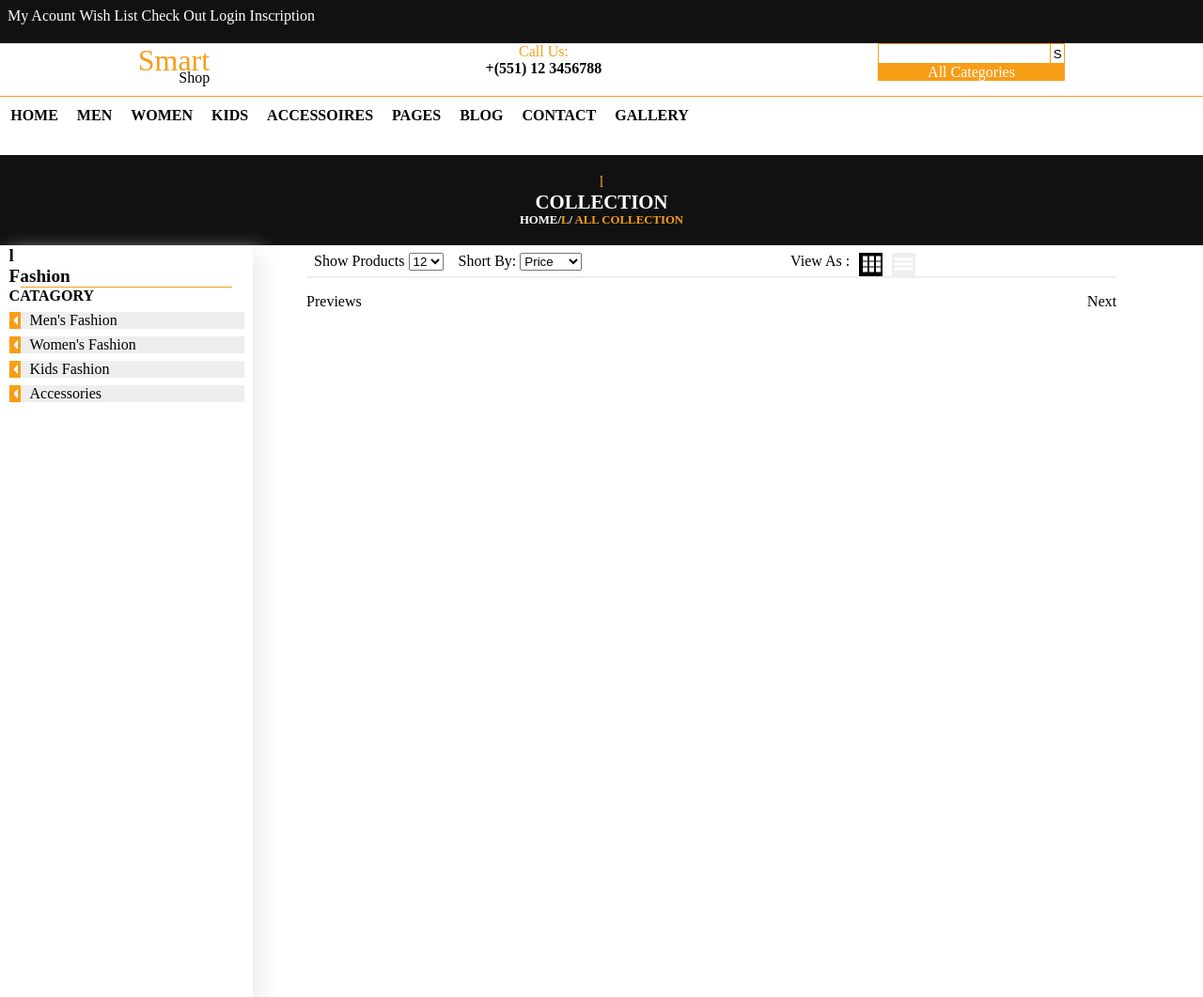
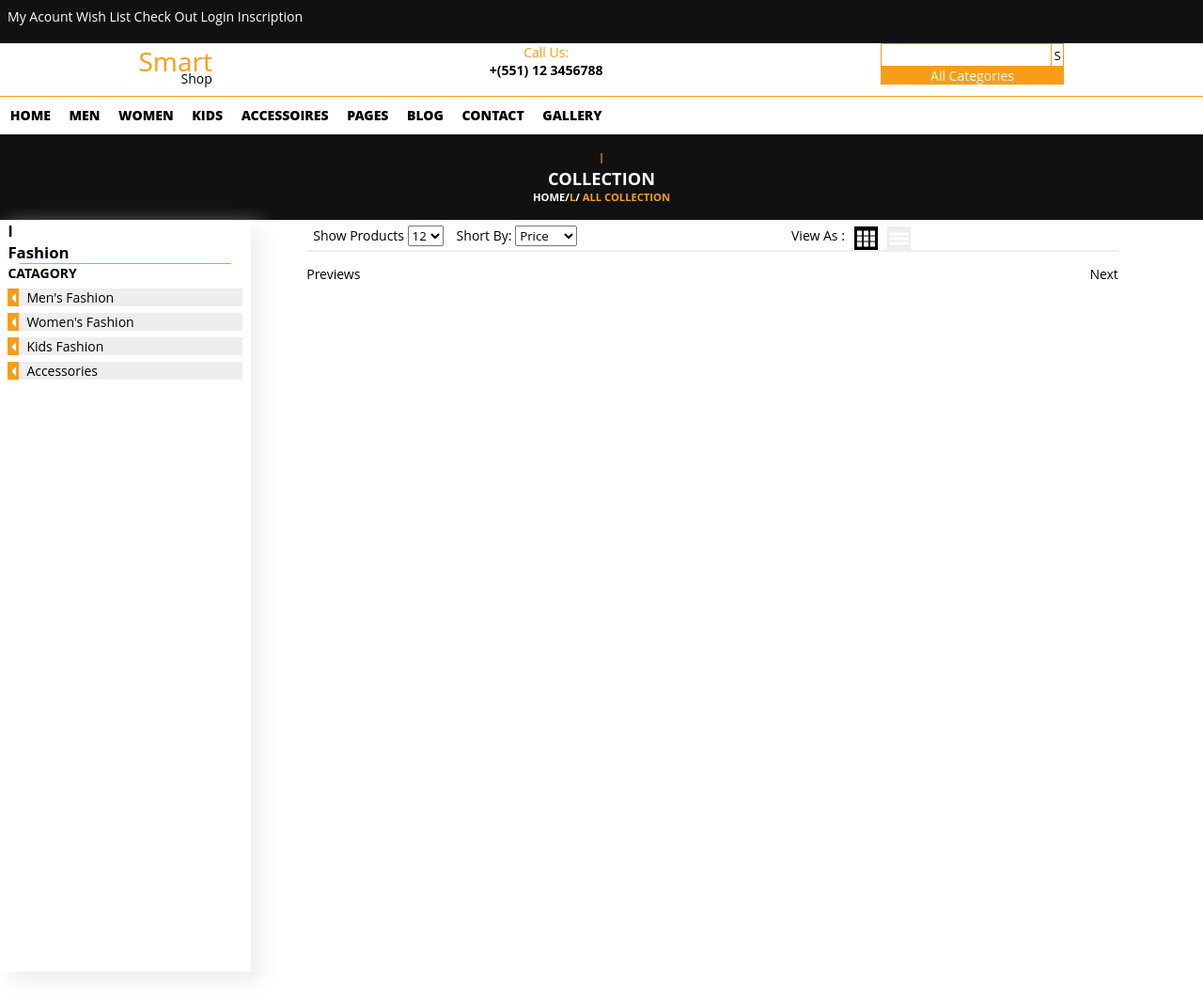
Before and after one commit to barinale/ecomercewebsite, a plain HTML site: page Collection.html in a window 1280 px wide. Shown: the top 1061 px of the page at 94% size. Drawn offline with Linux system fonts and the light colour scheme.

Commit message:
fixing bugs etape 1

```diff
--- a/javascript/CollectionJs.js
+++ b/javascript/CollectionJs.js
@@ -132,11 +132,9 @@ import * as texst from './JsonObject/JsonObject.js'
 const DisplayItemC = new DisplayItem(NumberOfP,ShortByP,ParentItemForProductMenu,texst.default,ParentButton,ViewOptionFull,ViewOptionCard);
 let arrButtonsForNav = ["#CollectionMenButton","#CollectionWomenButton","#CollectionKidsButton","#CollectionAccessoiresButton"]
 let arrButtonValues = ["Men","Women","Kids","accesoires"]
-for(let i =0;i<arrButtonsForNav.length;i++){
 
-  document.querySelector(arrButtonsForNav[i]).addEventListener("click",(e)=>{
-    e.preventDefault();
-    window.location.href="Collection.html?type="+arrButtonValues[i];
-  })
 
-}
+arrButtonsForNav.forEach((item, i) => {
+  // document.querySelector(item).getAttribute("href").innerText +="dd";
+document.querySelector(item).href+="?type="+arrButtonValues[i];
+});
--- a/javascript/itemProduct.js
+++ b/javascript/itemProduct.js
@@ -17,7 +17,7 @@ svg >*{
   fill:white;
   stroke:white;
   }
-
+a{text-decoration:none;color:black;}
   ul{
     list-style:none;
   }
@@ -171,11 +171,11 @@ h1{
   <div id="WebProduct">
     <div id="ProductImageInfo" class="ViewCard">
       <div id="ProductImage">
-      <img src="" id="eventForSungleProduct"/>
+      <a href="SingleProduct.html?id=" id="eventForSungleProduct">  <img src="" id=""/></a>
       </div>
       <div id="ProductInfo">
-      <h1 id="eventForSungleProduct"><slot name="name"/></h1>
-      <h3 id="eventForSungleProduct" ><slot name="prix"/></h3>
+          <h1 id="">  <a href="SingleProduct.html?id=" id="eventForSungleProduct"><slot name="name"/></a></h1>
+        <h3  >  <a href="SingleProduct.html?id=" id="eventForSungleProduct"><slot name="prix"/></a></h3>
         <hr>
         <p>Lorem ipsum dolor sit nim on ula commodo consequat. adent, sunt in culpa qui officia deserunt mollit anim id est laborum.</p>
         <div id="eventCart">
@@ -356,8 +356,18 @@ export default class item extends HTMLElement{
       this.shadowRoot.appendChild(ItemProduct.content.cloneNode(true));
       this.shadowRoot.querySelector("img").src=this.getAttribute("image");
       this.displayitemFullOrCard(this.getAttribute("ViewOption"));
+      this.changeLinkHref();
+    }
+    //for change a href to pridcut Single Page
+    changeLinkHref(){
+this.shadowRoot.querySelectorAll("#eventForSungleProduct").forEach((item, i) => {
+              item.href+=this.getAttribute("NumberId");
+});
+
 
     }
+
+
     //for display on user option full or Card in Collection Page
     displayitemFullOrCard(viewOprion){
       switch (viewOprion) {
@@ -365,11 +375,11 @@ export default class item extends HTMLElement{
         this.shadowRoot.querySelector("#WebProduct").style.width="100%";
         this.shadowRoot.querySelector("#WebProduct").style.minHeight="50px";
 
-        console.log(this.shadowRoot.querySelector("#ProductImageInfo").className="ViewFull")
+        this.shadowRoot.querySelector("#ProductImageInfo").className="ViewFull"
           break;
           case "ViewCard":
 
-        console.log(this.shadowRoot.querySelector("#ProductImageInfo").className="ViewCard")
+          this.shadowRoot.querySelector("#ProductImageInfo").className="ViewCard"
 
           break;
           default:
--- a/style/Gallery.css
+++ b/style/Gallery.css
@@ -10,6 +10,19 @@ margin:0;
 }
 body,html{
   overflow-x: hidden;
+}
+@import url('https://fonts.googleapis.com/css2?family=Open+Sans&display=swap');
+@import url('https://fonts.googleapis.com/css2?family=Montserrat:wght@200&family=Open+Sans&display=swap');
+*{
+  font-family: 'Open Sans', sans-serif;
+}
+span{
+  font-family: 'Montserrat', sans-serif;
+
+font-family: 'Open Sans', sans-serif;
+}
+html{
+  font-size: 14px;
 }
 /**header compentn*/
 input[type="checkbox"]{display: none;}
@@ -287,10 +300,11 @@ input[id="MenuShow"]:checked + #navBar{left:0%;}
  #navBar{
    position: -webkit-sticky;
    position: sticky;
-  height:40px;
+  height:20px;
     border: 0;
     width:100%;
     padding:0.7em 0.2em;
+
  }
  #navBar > ul >li{
 display: inline;
--- a/style/SingleProduct.css
+++ b/style/SingleProduct.css
@@ -302,7 +302,7 @@ input[id="MenuShow"]:checked + #navBar{left:0%;}
  #navBar{
    position: -webkit-sticky;
    position: sticky;
-  height:40px;
+  height:20px;
     border: 0;
     width:100%;
     padding:0.7em 0.2em;
--- a/style/collection.css
+++ b/style/collection.css
@@ -9,6 +9,19 @@ html{
 }
 body{
     overflow-x: hidden;
+}
+@import url('https://fonts.googleapis.com/css2?family=Open+Sans&display=swap');
+@import url('https://fonts.googleapis.com/css2?family=Montserrat:wght@200&family=Open+Sans&display=swap');
+*{
+  font-family: 'Open Sans', sans-serif;
+}
+span{
+  font-family: 'Montserrat', sans-serif;
+
+font-family: 'Open Sans', sans-serif;
+}
+html{
+  font-size: 14px;
 }
 *{padding:0;margin:0;}
 .content{width:90%;margin: auto;}
@@ -295,7 +308,7 @@ input[id="MenuShow"]:checked + #navBar{left:0%;}
  #navBar{
    position: -webkit-sticky;
    position: sticky;
-  height:40px;
+  height:20px;
     border: 0;
     width:100%;
     padding:0.7em 0.2em;
--- a/style/contact.css
+++ b/style/contact.css
@@ -4,7 +4,9 @@
 * Autoprefixer: v9.7.6
 * Browsers: last 4 version
 */
-
+html{
+  font-size: 14px;
+}
 *{
   padding: 0;
   margin: 0;
@@ -310,7 +312,7 @@ input[id="MenuShow"]:checked + #navBar{left:0%;}
  #navBar{
    position: -webkit-sticky;
    position: sticky;
-  height:40px;
+  height:20px;
     border: 0;
     width:100%;
     padding:0.7em 0.2em;
--- a/style/inscription.css
+++ b/style/inscription.css
@@ -42,9 +42,19 @@ body{
   text-transform: uppercase;
   color:white;
 } */
-@import url('https://fonts.googleapis.com/css?family=Muli&display=swap');
-@import url('https://fonts.googleapis.com/css?family=Open+Sans:400,500&display=swap');
+@import url('https://fonts.googleapis.com/css2?family=Open+Sans&display=swap');
+@import url('https://fonts.googleapis.com/css2?family=Montserrat:wght@200&family=Open+Sans&display=swap');
+*{
+  font-family: 'Open Sans', sans-serif;
+}
+span{
+  font-family: 'Montserrat', sans-serif;
 
+font-family: 'Open Sans', sans-serif;
+}
+html{
+  font-size: 14px;
+}
 * {
 	-webkit-box-sizing: border-box;
 	        box-sizing: border-box;
@@ -345,7 +355,7 @@ input[id="MenuShow"]:checked + #navBar{left:0%;}
  #navBar{
    position: -webkit-sticky;
    position: sticky;
-  height:40px;
+  height:20px;
     border: 0;
     width:100%;
     padding:0.7em 0.2em;
--- a/style/login.css
+++ b/style/login.css
@@ -4,6 +4,19 @@
 * Autoprefixer: v9.7.6
 * Browsers: last 4 version
 */
+@import url('https://fonts.googleapis.com/css2?family=Open+Sans&display=swap');
+@import url('https://fonts.googleapis.com/css2?family=Montserrat:wght@200&family=Open+Sans&display=swap');
+*{
+  font-family: 'Open Sans', sans-serif;
+}
+span{
+  font-family: 'Montserrat', sans-serif;
+
+font-family: 'Open Sans', sans-serif;
+}
+html{
+  font-size:14px;
+}
 body,html{
   overflow-x: hidden;
 }
@@ -289,7 +302,7 @@ input[id="MenuShow"]:checked + #navBar{left:0%;}
  #navBar{
    position: -webkit-sticky;
    position: sticky;
-  height:40px;
+  height:20px;
     border: 0;
     width:100%;
     padding:0.7em 0.2em;
--- a/style/master.css
+++ b/style/master.css
@@ -4,6 +4,17 @@
 * Autoprefixer: v9.7.6
 * Browsers: last 4 version
 */
+@import url('https://fonts.googleapis.com/css2?family=Open+Sans&display=swap');
+@import url('https://fonts.googleapis.com/css2?family=Montserrat:wght@200&family=Open+Sans&display=swap');
+*{
+  font-family: 'Open Sans', sans-serif;
+}
+span{
+  font-family: 'Montserrat', sans-serif;
+
+font-family: 'Open Sans', sans-serif;
+}
+
 
 ul{list-style: none;}
 a{text-decoration: none; color:black;}
@@ -19,7 +30,7 @@ body *{
         box-sizing: border-box;
 margin:0;
 padding:0;
-font-family: sans-serif;
+
 }
 html,body{
   overflow-x: hidden;
```
Also changed, not shown: Gallery.html (+4 -6 lines), Login.html (+8 -9 lines), contect.html (+4 -6 lines), inscription.html (+4 -6 lines), javascript/Main.js (+4 -6 lines), javascript/sungleProduct.js (+4 -6 lines). Lines whose indentation alone changed are shown as unchanged.
